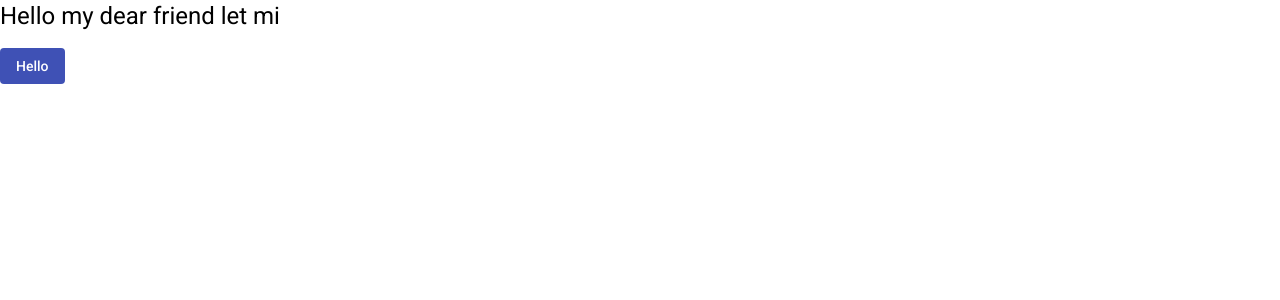
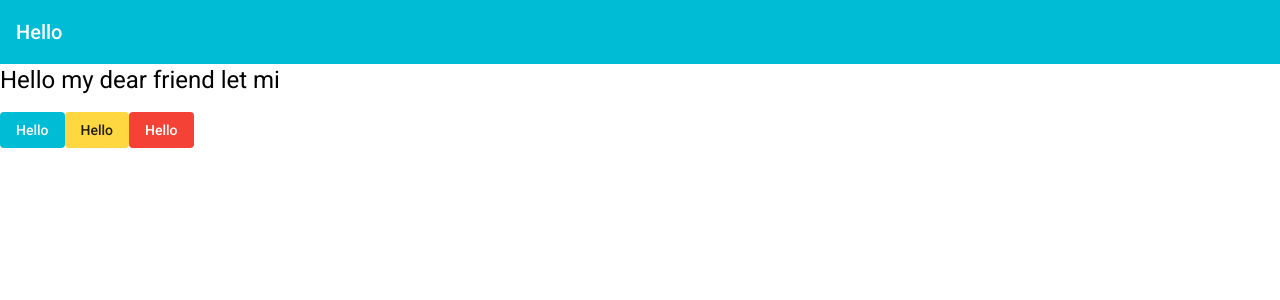
Before and after one commit to Nurdaulet1993/shop, an Angular app: page / in a window 1280 px wide. Shown: the top 300 px of the page. Built offline with nearby package versions, Linux system fonts and the light colour scheme.

Commit message:
Style structure

```diff
--- a/angular.json
+++ b/angular.json
@@ -33,6 +33,12 @@
             "styles": [
               "src/styles.scss"
             ],
+            "stylePreprocessorOptions": {
+              "includePaths": [
+                "src/assets",
+                "src/assets/scss"
+              ]
+            },
             "scripts": []
           },
           "configurations": {
--- a/src/app/app.component.html
+++ b/src/app/app.component.html
@@ -1,2 +1,8 @@
-<h1>Hello my dear friend let mi</h1>
-<button mat-flat-button color="primary">Hello</button>
+<div class="theme-wrapper DEFAULT-THEME">
+  <mat-toolbar color="primary">Hello</mat-toolbar>
+
+  <h1>Hello my dear friend let mi</h1>
+  <button mat-flat-button color="primary">Hello</button>
+  <button mat-flat-button color="accent">Hello</button>
+  <button mat-flat-button color="warn">Hello</button>
+</div>
--- a/src/assets/scss/_main.scss
+++ b/src/assets/scss/_main.scss
@@ -0,0 +1 @@
+@import "base/reset";
--- /dev/null
+++ b/src/assets/scss/base/_reset.scss
@@ -0,0 +1,14 @@
+* {
+  margin: unset;
+  padding: unset;
+  box-sizing: border-box;
+}
+
+html {
+  font-size: 16px;
+}
+
+html, body { height: 100%; }
+body {
+  font-family: Roboto, "Helvetica Neue", sans-serif;
+}
--- a/src/styles.scss
+++ b/src/styles.scss
@@ -1,20 +1,18 @@
 @use '@angular/material' as mat;
 @include mat.core();
 
-$app-primary: mat.define-palette(mat.$indigo-palette);
-$app-accent: mat.define-palette(mat.$pink-palette, A200, A100, A400);
+@import "src/themes/default-theme";
+@import "src/themes/dark-theme";
 
-$app-warn: mat.define-palette(mat.$red-palette);
+.DEFAULT-THEME {
+  @include mat.all-component-themes($default-theme);
+}
 
-$app-theme: mat.define-light-theme((
-  color: (
-    primary: $app-primary,
-    accent: $app-accent,
-    warn: $app-warn,
-  )
-));
+.DARK-THEME {
+  @include mat.all-component-themes($dark-theme);
+}
 
-@include mat.all-component-themes($app-theme);
 
-html, body { height: 100%; }
-body { margin: 0; font-family: Roboto, "Helvetica Neue", sans-serif; }
+
+
+@import "main";
--- /dev/null
+++ b/src/themes/_dark-theme.scss
@@ -0,0 +1,13 @@
+@use '@angular/material' as mat;
+
+$dark-primary: mat.define-palette(mat.$indigo-palette);
+$dark-accent: mat.define-palette(mat.$brown-palette, A200, A100, A400);
+$dark-warn: mat.define-palette(mat.$deep-orange-palette);
+
+$dark-theme: mat.define-light-theme((
+  color: (
+    primary: $dark-primary,
+    accent: $dark-accent,
+    warn: $dark-warn,
+  )
+));
--- /dev/null
+++ b/src/themes/_default-theme.scss
@@ -0,0 +1,13 @@
+@use '@angular/material' as mat;
+
+$default-primary: mat.define-palette(mat.$cyan-palette);
+$default-accent: mat.define-palette(mat.$amber-palette, A200, A100, A400);
+$default-warn: mat.define-palette(mat.$red-palette);
+
+$default-theme: mat.define-light-theme((
+  color: (
+    primary: $default-primary,
+    accent: $default-accent,
+    warn: $default-warn,
+  )
+));
```
Also changed, not shown: src/assets/scss/abstarcts/_mixins.scss (added), src/assets/scss/abstarcts/_variables.scss (added).
